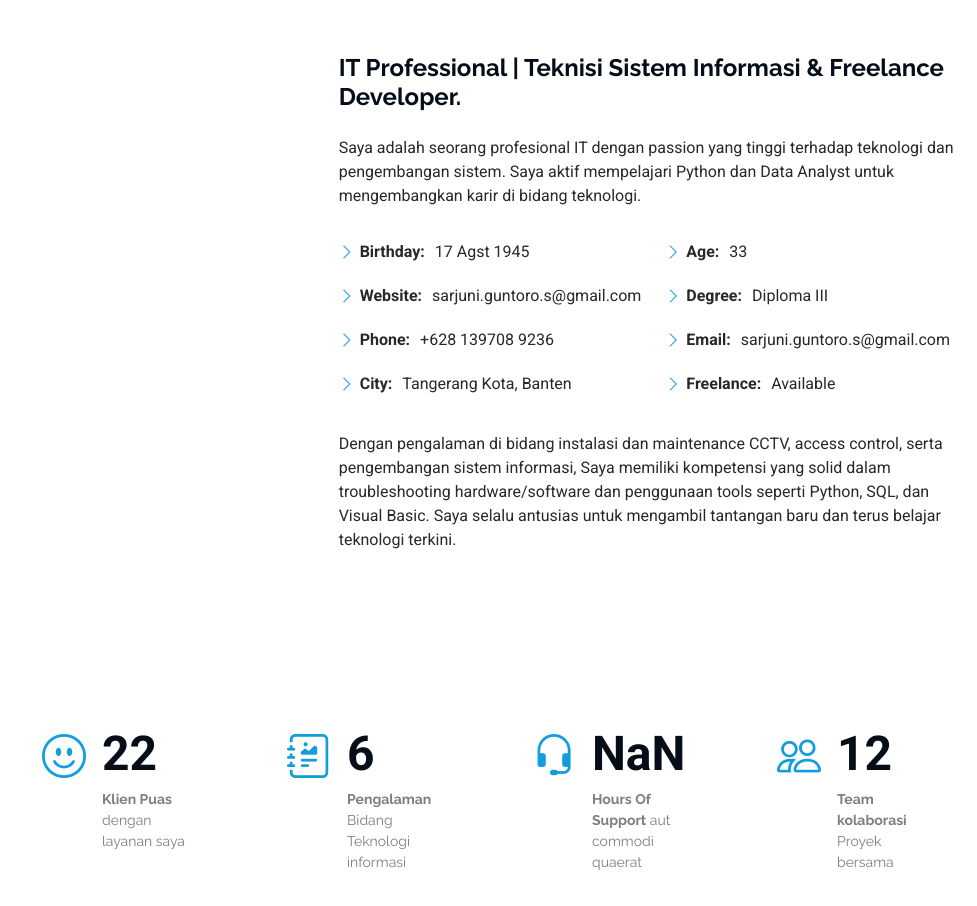
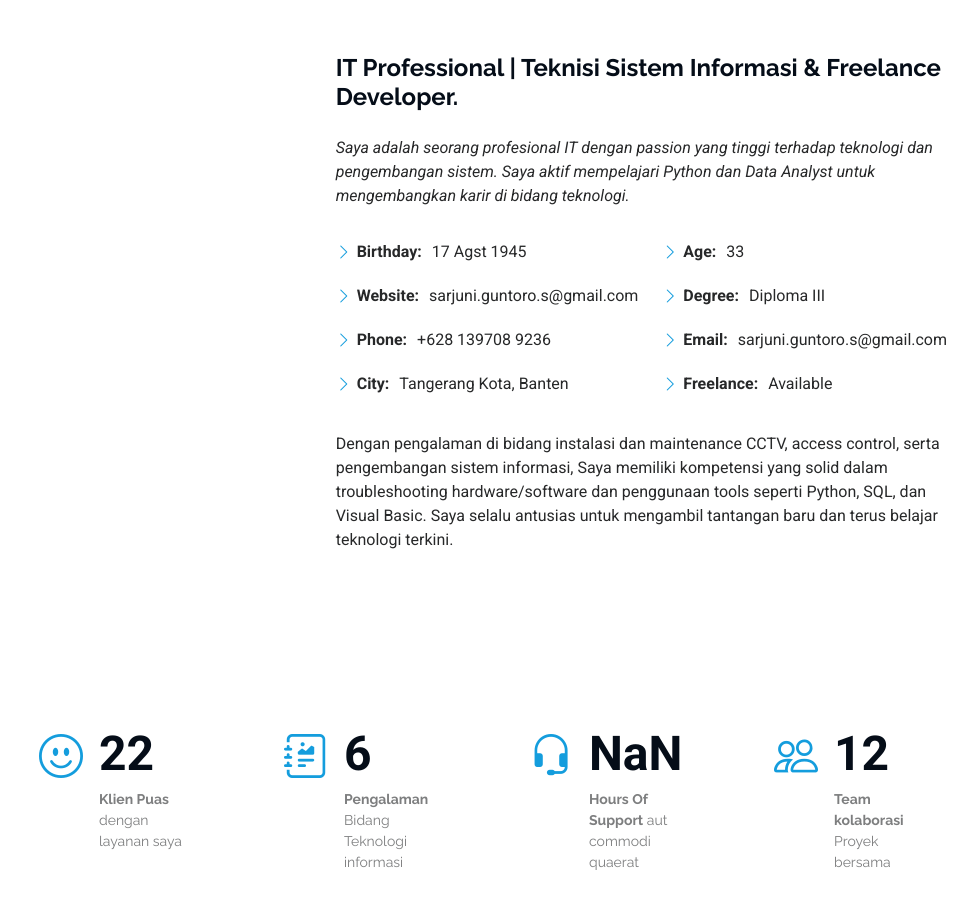
Before and after one commit to guntoro-dev/portfolio, a plain HTML site: page index.html in a window 1280 px wide. Shown: the part 1160-2066 px from the top of the page, without its empty margins (303-1280 px from the left). Drawn offline with nearby package versions, Linux system fonts and the light colour scheme; files whose address does not match are found by name.

Commit message:
Update index.html

```diff
--- a/index.html
+++ b/index.html
@@ -1,5 +1,5 @@
 <!DOCTYPE html>
-<html lang="ID">
+<html lang="EN">
 
 <head>
   <meta charset="utf-8">
@@ -18,11 +18,11 @@
   <link href="https://fonts.googleapis.com/css2?family=Roboto:ital,wght@0,100;0,300;0,400;0,500;0,700;0,900;1,100;1,300;1,400;1,500;1,700;1,900&family=Poppins:ital,wght@0,100;0,200;0,300;0,400;0,500;0,600;0,700;0,800;0,900;1,100;1,200;1,300;1,400;1,500;1,600;1,700;1,800;1,900&family=Raleway:ital,wght@0,100;0,200;0,300;0,400;0,500;0,600;0,700;0,800;0,900;1,100;1,200;1,300;1,400;1,500;1,600;1,700;1,800;1,900&display=swap" rel="stylesheet">
 
   <!-- Vendor CSS Files -->
-  <link href="axssets/vendor/bootstrap/css/bootstrap.min.css" rel="stylesheet">
-  <link href="axssets/vendor/bootstrap-icons/bootstrap-icons.css" rel="stylesheet">
-  <link href="axssets/vendor/aos/aos.css" rel="stylesheet">
-  <link href="axssets/vendor/glightbox/css/glightbox.min.css" rel="stylesheet">
-  <link href="axssets/vendor/swiper/swiper-bundle.min.css" rel="stylesheet">
+  <link href="assets/vendor/bootstrap/css/bootstrap.min.css" rel="stylesheet">
+  <link href="assets/vendor/bootstrap-icons/bootstrap-icons.css" rel="stylesheet">
+  <link href="assets/vendor/aos/aos.css" rel="stylesheet">
+  <link href="assets/vendor/glightbox/css/glightbox.min.css" rel="stylesheet">
+  <link href="assets/vendor/swiper/swiper-bundle.min.css" rel="stylesheet">
 
   <!-- Main CSS File -->
   <link href="assets/css/main.css" rel="stylesheet">
```
